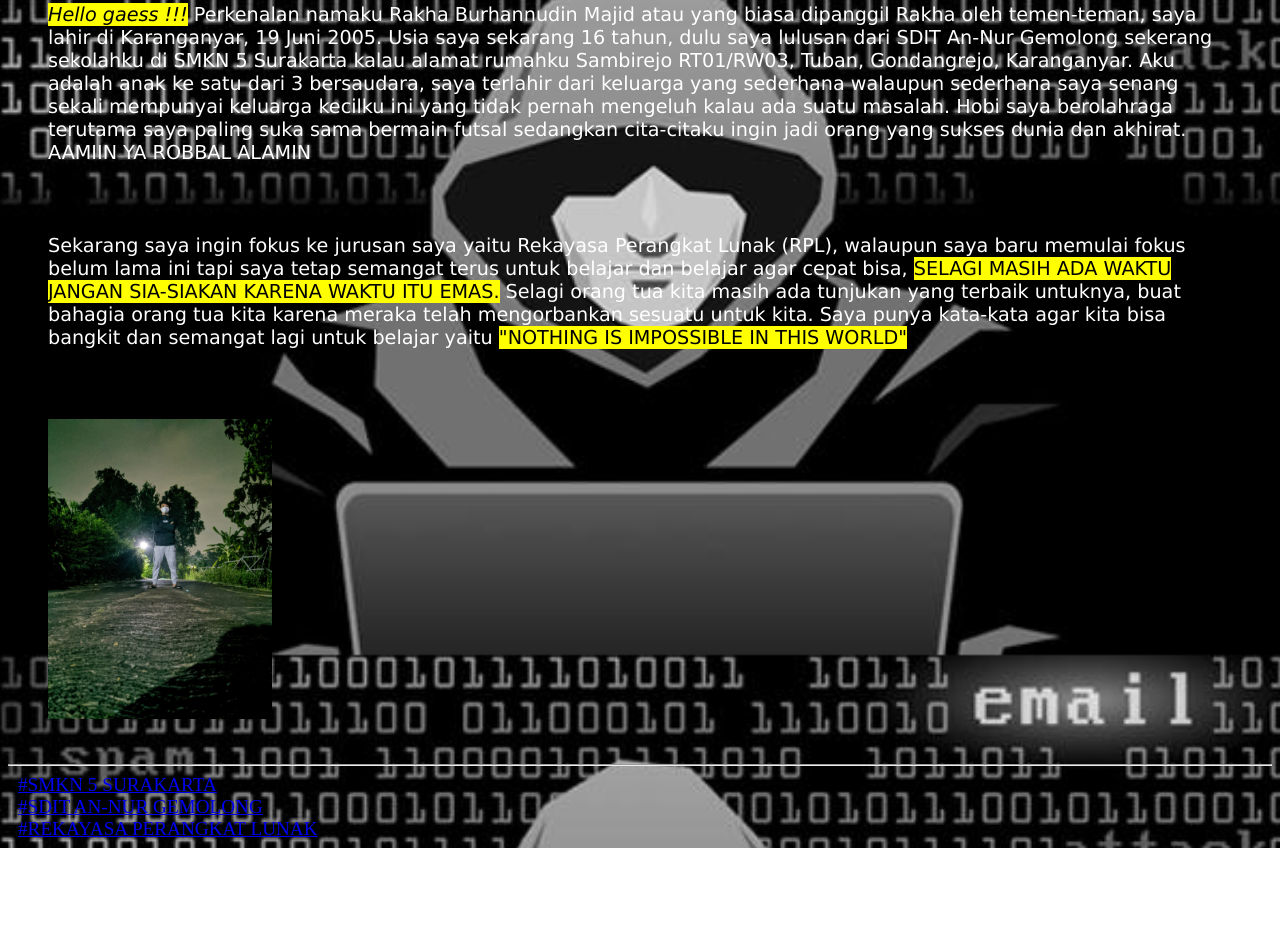
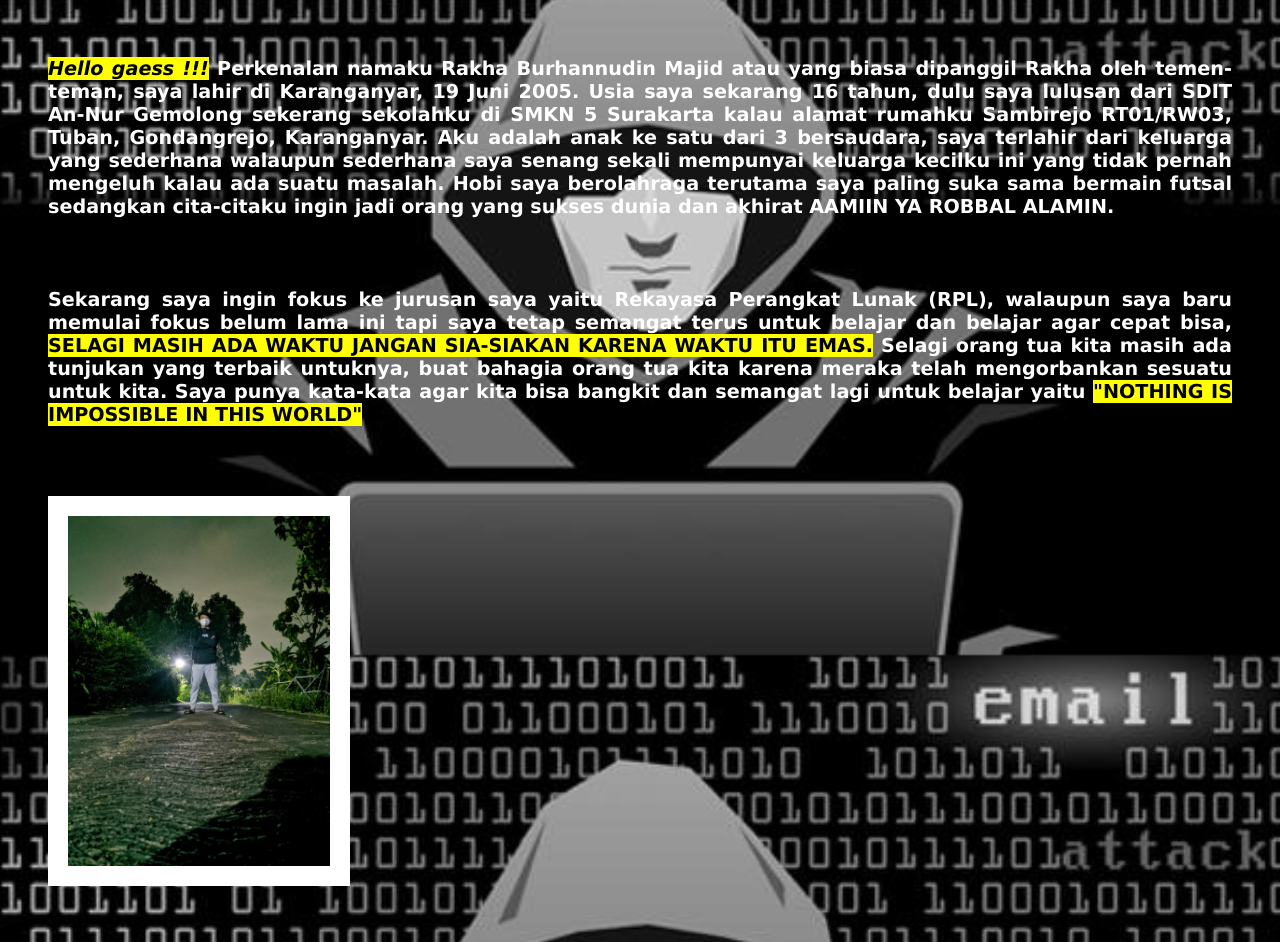
Before and after one commit to Rakha19/Rakha19, a plain HTML site: page index.html in a window 1280 px wide. Shown: the part 145-1087 px from the top of the page. Before the commit the page ends 993 px from the top, so only its background shows below. Drawn offline with Linux system fonts and the light colour scheme.

Commit message:
Update index.html

```diff
--- a/index.html
+++ b/index.html
@@ -10,6 +10,7 @@
 		padding: 30px;
 		margin: 10px;
 		font-size: 120%;
+		text-align: justify;
 	}
 	body {
 		background-image: url(Hacker.jpg);
@@ -17,23 +18,36 @@
 		background-attachment: fixed;
 		background-size: cover;
 	}
+	a {
+		font-size: 120%;
+	}
 </style>
 </head>
 <body>
-<p style="text-align: center; font-size: 200%;"><ins>DATA DIRI</ins></p>
+<p id="demo" style="text-align: center; font-size: 250%;"><ins><b>DATA DIRI
+	<script>
+	function myFunction()
+	{
+  	document.getElementById("demo").innerHTML = "WELCOME";
+	}
+	</script><br>
+	<button type="button" onclick="myFunction()"><b>Click Me!</b></button>
 <div>
-<p style="margin: 10px;">
-	<mark><i>Hello gaess !!!</i></mark> Perkenalan namaku Rakha Burhannudin Majid atau yang biasa dipanggil Rakha oleh temen-teman, saya lahir di Karanganyar, 19 Juni 2005. Usia saya sekarang 16 tahun, dulu saya lulusan dari SDIT An-Nur Gemolong sekerang sekolahku di SMKN 5 Surakarta kalau alamat rumahku Sambirejo RT01/RW03, Tuban, Gondangrejo, Karanganyar. Aku adalah anak ke satu dari 3 bersaudara, saya terlahir dari keluarga yang sederhana walaupun sederhana saya senang sekali mempunyai keluarga kecilku ini yang tidak pernah mengeluh kalau ada suatu masalah. Hobi saya berolahraga terutama saya paling suka sama bermain futsal sedangkan cita-citaku ingin jadi orang yang sukses dunia dan akhirat. AAMIIN YA ROBBAL ALAMIN
+<p>
+	<mark><i><b>Hello gaess !!!</b></i></mark> Perkenalan namaku Rakha Burhannudin Majid atau yang biasa dipanggil Rakha oleh temen-teman, saya lahir di Karanganyar, 19 Juni 2005. Usia saya sekarang 16 tahun, dulu saya lulusan dari SDIT An-Nur Gemolong sekerang sekolahku di SMKN 5 Surakarta kalau alamat rumahku Sambirejo RT01/RW03, Tuban, Gondangrejo, Karanganyar. Aku adalah anak ke satu dari 3 bersaudara, saya terlahir dari keluarga yang sederhana walaupun sederhana saya senang sekali mempunyai keluarga kecilku ini yang tidak pernah mengeluh kalau ada suatu masalah. Hobi saya berolahraga terutama saya paling suka sama bermain futsal sedangkan cita-citaku ingin jadi orang yang sukses dunia dan akhirat AAMIIN YA ROBBAL ALAMIN.
 </p>
 <p>
 	Sekarang saya ingin fokus ke jurusan saya yaitu Rekayasa Perangkat Lunak (RPL), walaupun saya baru memulai fokus belum lama ini tapi saya tetap semangat terus untuk belajar dan belajar agar cepat bisa, <mark>SELAGI MASIH ADA WAKTU JANGAN SIA-SIAKAN KARENA WAKTU ITU EMAS.</mark> Selagi orang tua kita masih ada tunjukan yang terbaik untuknya, buat bahagia orang tua kita karena meraka telah mengorbankan sesuatu untuk kita. Saya punya kata-kata agar kita bisa bangkit dan semangat lagi untuk belajar yaitu <mark>"NOTHING IS IMPOSSIBLE IN THIS WORLD"</mark>
 </p>
 <p>
-	<img src="Aku.jpg" style="text-align:left;" height="300">
+	<img src="Aku.jpg" style="text-align:left; border: 20px solid;" height="350">
+</p><br>
+<p style="text-align: center;">
+<a href="default.asp"><img src="smile.gif" alt="HTML tutorial" style="width: 42px;height: 42px;"></a><br><b>-THANK YOU-</b>
 </p><hr>
-<a style="margin: 10px; font-size: 120%;" href="https://www.smkn5solo.sch.id">#SMKN 5 SURAKARTA</a><br>
-<a style="margin: 10px; font-size: 120%;" href="https://instagram.com/sditannurgemolong">#SDIT AN-NUR GEMOLONG</a><br>
-<a style="margin: 10px; font-size: 120%;" href="https://id.wikipedia.org/wiki/Rekayasa_perangkat_lunak">#REKAYASA PERANGKAT LUNAK</a>
+<a href="https://www.smkn5solo.sch.id">#SMKN 5 SURAKARTA</a><br>
+<a href="https://instagram.com/sditannurgemolong">#SDIT AN-NUR GEMOLONG</a><br>
+<a href="https://id.wikipedia.org/wiki/Rekayasa_perangkat_lunak">#REKAYASA PERANGKAT LUNAK</a>
 </div>
 </body>
 </html>
```
